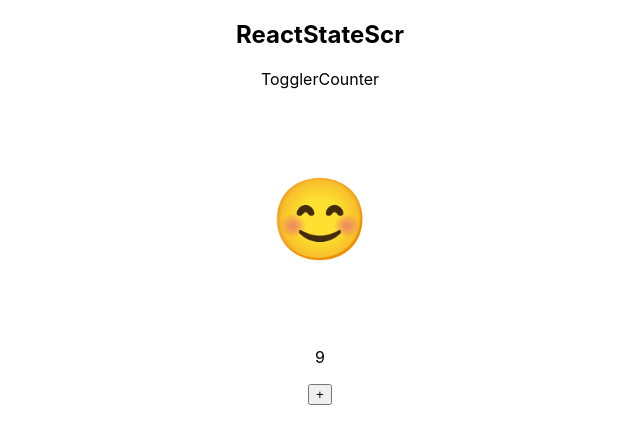
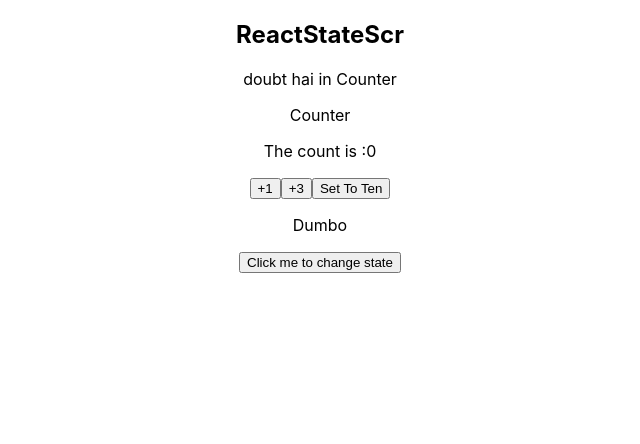
Before and after one commit to Kalp1210/Full-stack, a React (Create React App) app in the folder BASIC_FRONTEND/REACTJS/my-app/: page / in a window 1280 px wide. Shown: the top 444 px of the page, without its empty margins (320-960 px from the left). Built offline with nearby package versions, Linux system fonts and the light colour scheme.

Commit message:
intermidate state

```diff
--- a/BASIC_FRONTEND/REACTJS/my-app/src/components/ReactStateComp/Counter.jsx
+++ b/BASIC_FRONTEND/REACTJS/my-app/src/components/ReactStateComp/Counter.jsx
@@ -1,20 +1,53 @@
 import React, { useState } from "react";
 
 const Counter = () => {
+  // **BASIC STATE CONCEPTS**
+
   // const IncrementNum = () => (num += 1);
-  const [num, setNum] = useState(0);
-  // const num = arr[0];
-  // const setNum = arr[1];
-  // console.log(arr);
-  // let num = 0;
-  function changeNum() {
-    setNum(num + 1);
+  // const [num, setNum] = useState(0);
+  // // const num = arr[0];
+  // // const setNum = arr[1];
+  // // console.log(arr);
+  // // let num = 0;
+  // function changeNum() {
+  //   setNum(num + 1);
+  // }
+  // return (
+  //   <div>
+  //     Counter
+  //     <p>The count is :{num}</p>
+  //     <button onClick={changeNum}>Increment!</button>
+  //   </div>
+  // );
+
+  // **INTERMEDIATE STATE CONCEPTS**
+
+  const [count, setCount] = useState(0);
+  function addOne() {
+    setCount(count + 1);
+  }
+  function setToTen() {
+    setCount(10);
+  }
+  function addThree() {
+    // this will not add three as till the function ends the count is till its og number
+    // setCount(count + 1);
+    // setCount(count + 1);
+    // setCount(count + 1);
+
+    // now isme each time value of count is updated to current count
+    // DOUBT HAI ISME
+    setCount((currentCount) => currentCount + 1);
+    setCount((currentCount) => currentCount + 1);
+    setCount((currentCount) => currentCount + 1);
   }
   return (
     <div>
       Counter
-      <p>The count is :{num}</p>
-      <button onClick={changeNum}>Increment!</button>
+      <p>The count is :{count}</p>
+      <button onClick={addOne}>+1</button>
+      <button onClick={addThree}>+3</button>
+      <button onClick={setToTen}>Set To Ten</button>
     </div>
   );
 };
--- /dev/null
+++ b/BASIC_FRONTEND/REACTJS/my-app/src/components/ReactStateComp/Dumbo.jsx
@@ -0,0 +1,20 @@
+import React, { useState } from "react";
+
+function generateGameBoard() {
+  console.log("MAKING THE INTIAL  GAME BOARD");
+  return Array(5000);
+}
+
+const Dumbo = () => {
+  const [board, setBoard] = useState(generateGameBoard());
+  return (
+    <div>
+      <p>Dumbo</p>
+      <button onClick={() => setBoard("hello")}>
+        Click me to change state
+      </button>
+    </div>
+  );
+};
+
+export default Dumbo;
--- a/BASIC_FRONTEND/REACTJS/my-app/src/screens/ReactStateScr.jsx
+++ b/BASIC_FRONTEND/REACTJS/my-app/src/screens/ReactStateScr.jsx
@@ -2,14 +2,24 @@ import React from "react";
 import Counter from "../components/ReactStateComp/Counter";
 import Toggler from "../components/ReactStateComp/Toggler";
 import TogglerCounter from "../components/ReactStateComp/TogglerCounter";
+import Dumbo from "../components/ReactStateComp/Dumbo";
 
 const ReactStateScr = () => {
   return (
     <div>
       <h2>ReactStateScr</h2>
+
+      {/* BASIC state  */}
+
       {/* <Counter /> */}
       {/* <Toggler /> */}
-      <TogglerCounter />
+      {/* <TogglerCounter /> */}
+
+      {/* intermediate state  */}
+      <p>doubt hai in Counter</p>
+      <Counter />
+
+      <Dumbo />
     </div>
   );
 };
```
